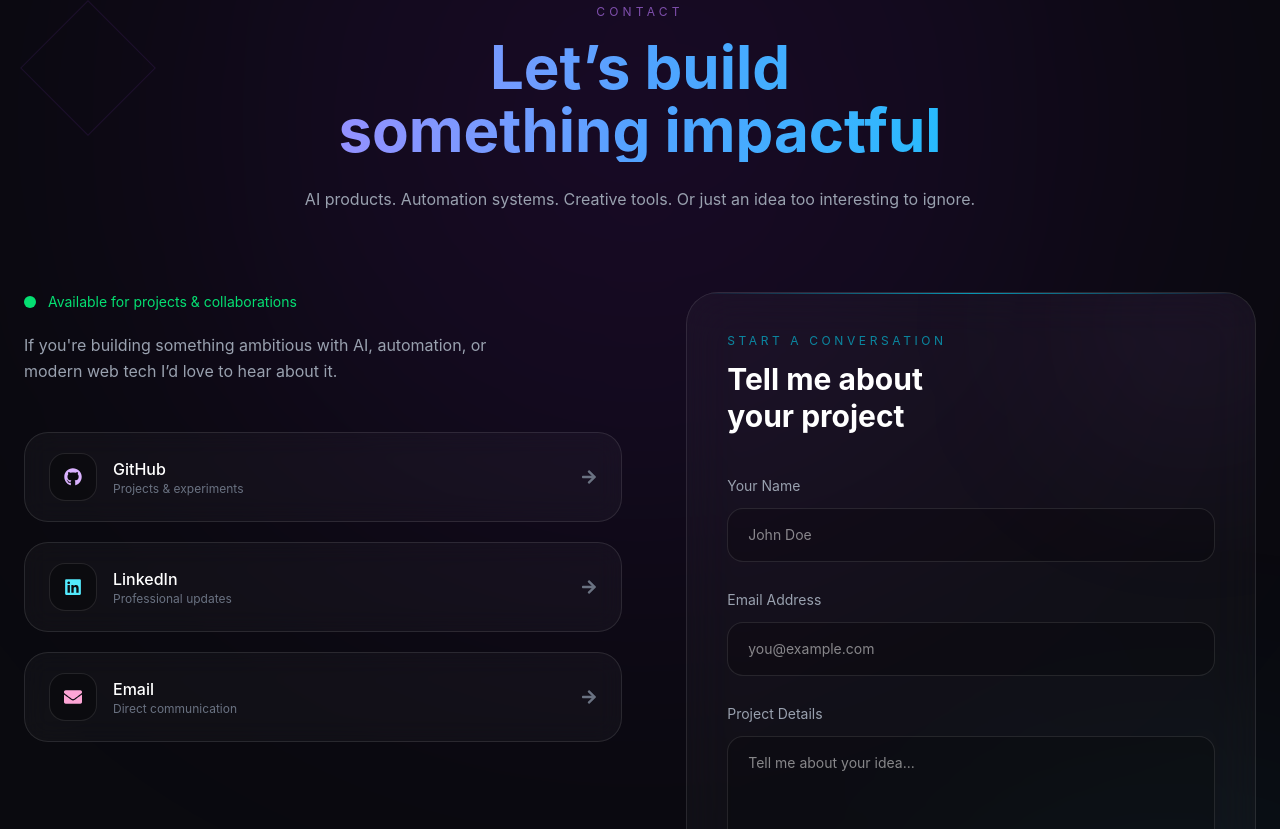
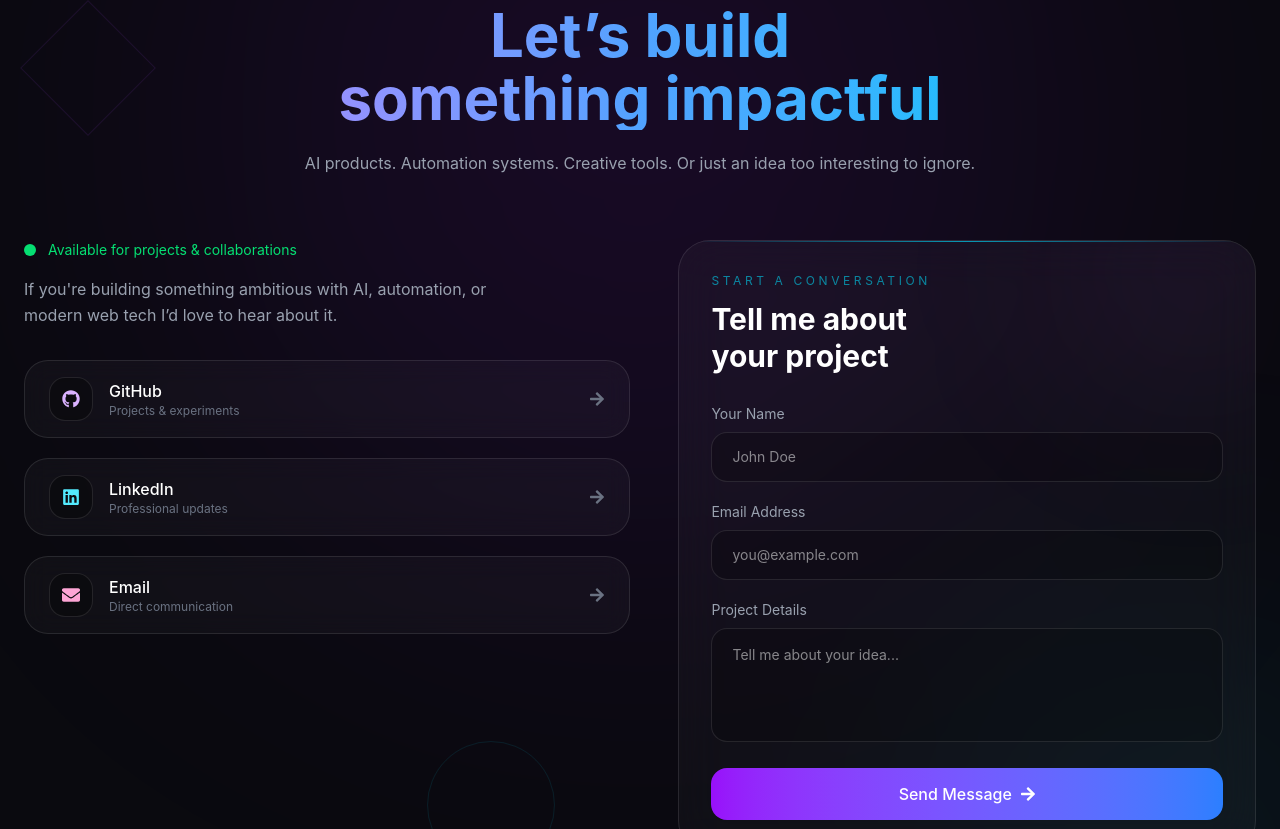
Before and after one commit to Himanshu110109/portfolio, a React (Vite) app: page / in a window 1280 px wide. Shown: the part 4391-5220 px from the top of the page. Built offline with nearby package versions, Linux system fonts and the light colour scheme.

Commit message:
Adjust padding and margin in Contact component

```diff
--- a/src/components/Contact.jsx
+++ b/src/components/Contact.jsx
@@ -33,7 +33,7 @@ export default function Contact() {
   return (
     <section
       id="contact"
-      className="relative py-24 md:py-32 px-4 sm:px-6 overflow-hidden"
+      className="relative py-16 md:py-24 px-4 sm:px-6 overflow-hidden"
     >
       {/* BACKGROUND */}
       <div className="absolute inset-0 pointer-events-none overflow-hidden">
@@ -53,7 +53,7 @@ export default function Contact() {
           initial={{ opacity: 0, y: 30 }}
           whileInView={{ opacity: 1, y: 0 }}
           transition={{ duration: 0.7 }}
-          className="text-center mb-20"
+          className="text-center mb-12 md:mb-16"
         >
           <p className="text-xs uppercase tracking-[0.35em] text-purple-400/60 mb-4">
             CONTACT
@@ -65,14 +65,14 @@ export default function Contact() {
             something impactful
           </h2>
 
-          <p className="max-w-2xl mx-auto text-gray-400 text-sm sm:text-base mt-6 leading-relaxed">
+          <p className="max-w-2xl mx-auto text-gray-400 text-sm sm:text-base mt-5 leading-relaxed">
             AI products. Automation systems. Creative tools.
             Or just an idea too interesting to ignore.
           </p>
         </motion.div>
 
         {/* MAIN GRID */}
-        <div className="grid lg:grid-cols-[1.05fr_1fr] gap-14 lg:gap-16 items-start">
+        <div className="grid lg:grid-cols-[1.05fr_1fr] gap-10 lg:gap-12 items-start">
 
           {/* LEFT SIDE */}
           <motion.div
@@ -81,9 +81,10 @@ export default function Contact() {
             transition={{ duration: 0.7 }}
             className="relative w-full min-w-0"
           >
+
             {/* STATUS */}
-            <div className="mb-12">
-              <div className="flex items-center gap-3 mb-5">
+            <div className="mb-8">
+              <div className="flex items-center gap-3 mb-4">
                 <div className="relative flex h-3 w-3">
                   <span className="animate-ping absolute inline-flex h-full w-full rounded-full bg-green-400 opacity-75" />
                   <span className="relative inline-flex rounded-full h-3 w-3 bg-green-400" />
@@ -109,13 +110,13 @@ export default function Contact() {
                 href="https://github.com/Himanshu110109"
                 target="_blank"
                 rel="noreferrer"
-                className="group relative flex items-center justify-between gap-4 overflow-hidden rounded-3xl border border-white/10 bg-white/[0.03] backdrop-blur-md px-5 sm:px-6 py-5 hover:border-purple-500/40 transition-all duration-300 w-full"
+                className="group relative flex items-center justify-between gap-4 overflow-hidden rounded-3xl border border-white/10 bg-white/[0.03] backdrop-blur-md px-5 sm:px-6 py-4 hover:border-purple-500/40 transition-all duration-300 w-full"
               >
                 <div className="absolute inset-0 bg-gradient-to-r from-purple-500/0 via-purple-500/5 to-cyan-500/0 opacity-0 group-hover:opacity-100 transition duration-500" />
 
                 <div className="relative z-10 flex items-center gap-4 flex-1 min-w-0">
 
-                  <div className="w-12 h-12 rounded-2xl bg-black/30 border border-white/10 flex items-center justify-center text-lg text-purple-300 shrink-0">
+                  <div className="w-11 h-11 rounded-2xl bg-black/30 border border-white/10 flex items-center justify-center text-lg text-purple-300 shrink-0">
                     <FaGithub />
                   </div>
 
@@ -128,7 +129,6 @@ export default function Contact() {
                       Projects & experiments
                     </p>
                   </div>
-
                 </div>
 
                 <FaArrowRight className="relative z-10 text-gray-500 group-hover:text-purple-400 group-hover:translate-x-1 transition-all shrink-0" />
@@ -139,13 +139,13 @@ export default function Contact() {
                 href="https://www.linkedin.com/in/himanshu-chandani-9a91b13b7/"
                 target="_blank"
                 rel="noreferrer"
-                className="group relative flex items-center justify-between gap-4 overflow-hidden rounded-3xl border border-white/10 bg-white/[0.03] backdrop-blur-md px-5 sm:px-6 py-5 hover:border-cyan-500/40 transition-all duration-300 w-full"
+                className="group relative flex items-center justify-between gap-4 overflow-hidden rounded-3xl border border-white/10 bg-white/[0.03] backdrop-blur-md px-5 sm:px-6 py-4 hover:border-cyan-500/40 transition-all duration-300 w-full"
               >
                 <div className="absolute inset-0 bg-gradient-to-r from-cyan-500/0 via-cyan-500/5 to-blue-500/0 opacity-0 group-hover:opacity-100 transition duration-500" />
 
                 <div className="relative z-10 flex items-center gap-4 flex-1 min-w-0">
 
-                  <div className="w-12 h-12 rounded-2xl bg-black/30 border border-white/10 flex items-center justify-center text-lg text-cyan-300 shrink-0">
+                  <div className="w-11 h-11 rounded-2xl bg-black/30 border border-white/10 flex items-center justify-center text-lg text-cyan-300 shrink-0">
                     <FaLinkedin />
                   </div>
 
@@ -158,7 +158,6 @@ export default function Contact() {
                       Professional updates
                     </p>
                   </div>
-
                 </div>
 
                 <FaArrowRight className="relative z-10 text-gray-500 group-hover:text-cyan-400 group-hover:translate-x-1 transition-all shrink-0" />
@@ -167,13 +166,13 @@ export default function Contact() {
               {/* EMAIL */}
               <a
                 href="mailto:himanshu110109@gmail.com"
-                className="group relative flex items-center justify-between gap-4 overflow-hidden rounded-3xl border border-white/10 bg-white/[0.03] backdrop-blur-md px-5 sm:px-6 py-5 hover:border-pink-500/40 transition-all duration-300 w-full"
+                className="group relative flex items-center justify-between gap-4 overflow-hidden rounded-3xl border border-white/10 bg-white/[0.03] backdrop-blur-md px-5 sm:px-6 py-4 hover:border-pink-500/40 transition-all duration-300 w-full"
               >
                 <div className="absolute inset-0 bg-gradient-to-r from-pink-500/0 via-pink-500/5 to-purple-500/0 opacity-0 group-hover:opacity-100 transition duration-500" />
 
                 <div className="relative z-10 flex items-center gap-4 flex-1 min-w-0">
 
-                  <div className="w-12 h-12 rounded-2xl bg-black/30 border border-white/10 flex items-center justify-center text-lg text-pink-300 shrink-0">
+                  <div className="w-11 h-11 rounded-2xl bg-black/30 border border-white/10 flex items-center justify-center text-lg text-pink-300 shrink-0">
                     <FaEnvelope />
                   </div>
 
@@ -186,12 +185,10 @@ export default function Contact() {
                       Direct communication
                     </p>
                   </div>
-
                 </div>
 
                 <FaArrowRight className="relative z-10 text-gray-500 group-hover:text-pink-400 group-hover:translate-x-1 transition-all shrink-0" />
               </a>
-
             </div>
           </motion.div>
 
@@ -201,8 +198,9 @@ export default function Contact() {
             initial={{ opacity: 0, x: 40 }}
             whileInView={{ opacity: 1, x: 0 }}
             transition={{ duration: 0.7 }}
-            className="relative rounded-[32px] border border-white/10 bg-white/[0.03] backdrop-blur-xl p-7 sm:p-10 overflow-hidden"
+            className="relative rounded-[32px] border border-white/10 bg-white/[0.03] backdrop-blur-xl p-6 sm:p-8 overflow-hidden"
           >
+
             {/* GLOW */}
             <div className="absolute top-0 left-0 w-full h-px bg-gradient-to-r from-transparent via-cyan-400/70 to-transparent" />
 
@@ -212,7 +210,8 @@ export default function Contact() {
             <input type="hidden" name="_template" value="table" />
             <input type="text" name="_honey" style={{ display: "none" }} />
 
-            <div className="mb-10 relative z-10">
+            {/* FORM HEADER */}
+            <div className="mb-7 relative z-10">
               <p className="text-xs uppercase tracking-[0.3em] text-cyan-400/60 mb-3">
                 START A CONVERSATION
               </p>
@@ -224,10 +223,11 @@ export default function Contact() {
               </h3>
             </div>
 
-            <div className="space-y-7 relative z-10">
+            {/* INPUTS */}
+            <div className="space-y-5 relative z-10">
 
               <div>
-                <label className="text-sm text-gray-400 mb-3 block">
+                <label className="text-sm text-gray-400 mb-2 block">
                   Your Name
                 </label>
 
@@ -236,12 +236,12 @@ export default function Contact() {
                   name="name"
                   required
                   placeholder="John Doe"
-                  className="w-full rounded-2xl border border-white/10 bg-black/20 px-5 py-4 outline-none focus:border-purple-500/50 transition text-sm"
+                  className="w-full rounded-2xl border border-white/10 bg-black/20 px-5 py-3.5 outline-none focus:border-purple-500/50 transition text-sm"
                 />
               </div>
 
               <div>
-                <label className="text-sm text-gray-400 mb-3 block">
+                <label className="text-sm text-gray-400 mb-2 block">
                   Email Address
                 </label>
 
@@ -250,19 +250,19 @@ export default function Contact() {
                   name="email"
                   required
                   placeholder="you@example.com"
-                  className="w-full rounded-2xl border border-white/10 bg-black/20 px-5 py-4 outline-none focus:border-cyan-500/50 transition text-sm"
+                  className="w-full rounded-2xl border border-white/10 bg-black/20 px-5 py-3.5 outline-none focus:border-cyan-500/50 transition text-sm"
                 />
               </div>
 
               <div>
-                <label className="text-sm text-gray-400 mb-3 block">
+                <label className="text-sm text-gray-400 mb-2 block">
                   Project Details
                 </label>
 
                 <textarea
                   name="message"
                   required
-                  rows="5"
+                  rows="4"
                   placeholder="Tell me about your idea..."
                   className="w-full rounded-2xl border border-white/10 bg-black/20 px-5 py-4 outline-none focus:border-pink-500/50 transition text-sm resize-none"
                 />
@@ -270,7 +270,7 @@ export default function Contact() {
 
               <button
                 type="submit"
-                className="group relative overflow-hidden w-full rounded-2xl py-4 font-medium bg-gradient-to-r from-purple-600 to-blue-500 hover:scale-[1.01] active:scale-[0.99] transition-all duration-300"
+                className="group relative overflow-hidden w-full rounded-2xl py-3.5 font-medium bg-gradient-to-r from-purple-600 to-blue-500 hover:scale-[1.01] active:scale-[0.99] transition-all duration-300"
               >
                 <span className="relative z-10 flex items-center justify-center gap-2">
                   Send Message
@@ -279,7 +279,6 @@ export default function Contact() {
 
                 <div className="absolute inset-0 bg-white/10 opacity-0 group-hover:opacity-100 transition" />
               </button>
-
             </div>
           </motion.form>
         </div>
```
